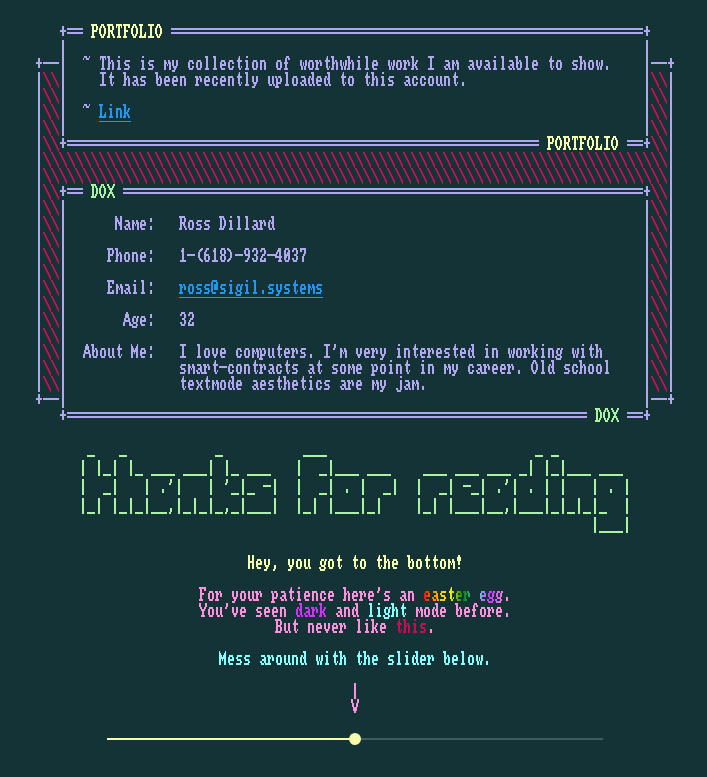
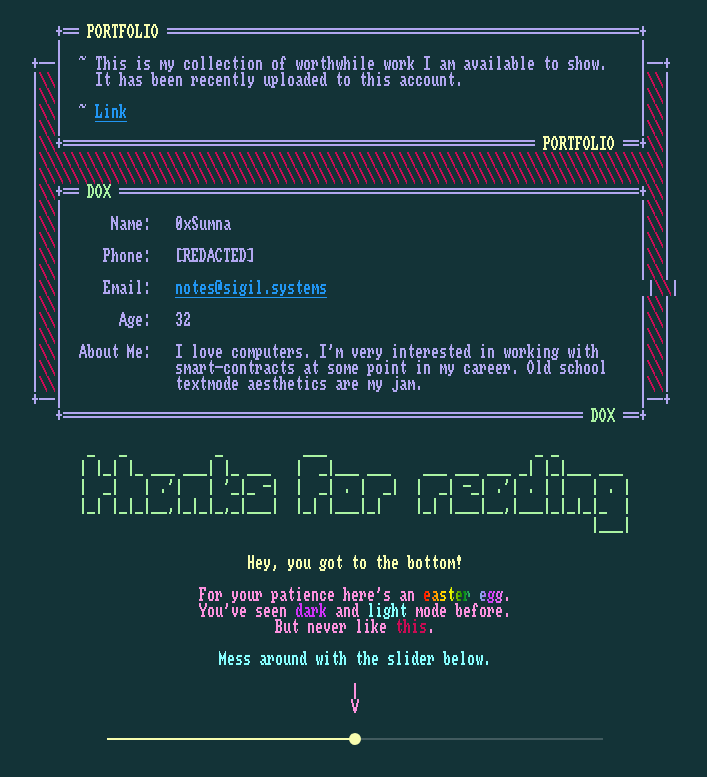
Before and after one commit to ross-sigil/resume, a Vue app: page / in a window 1280 px wide. Shown: the part 1988-2765 px from the top of the page, without its empty margins (285-992 px from the left). Built offline with nearby package versions, Linux system fonts and the light colour scheme.

Commit message:
Update Resume.vue

```diff
--- a/src/views/Resume.vue
+++ b/src/views/Resume.vue
@@ -157,11 +157,11 @@
 |<span class="re">\\\\\\\\\\\\\\\\\\\\\\\\\\\\\\\\\\\\\\\\\\\\\\\\\\\\\\\\\\\\\\\\\\\\\\\\\\\\\\</span>|
 |<span class="re">\\</span>+== <span class="lgr">DOX</span> =================================================================+<span class="re">\\</span>|
 |<span class="re">\\</span>|                                                                        |<span class="re">\\</span>|
-|<span class="re">\\</span>|      Name:   Ross Dillard                                              |<span class="re">\\</span>|
+|<span class="re">\\</span>|      Name:   0xSumna                                                   |<span class="re">\\</span>|
 |<span class="re">\\</span>|                                                                        |<span class="re">\\</span>|
-|<span class="re">\\</span>|     Phone:   1-(618)-932-4037                                          |<span class="re">\\</span>|
+|<span class="re">\\</span>|     Phone:   [REDACTED]                                                |<span class="re">\\</span>|
 |<span class="re">\\</span>|                                                                        |<span class="re">\\</span>|
-|<span class="re">\\</span>|     Email:   <a href="mailto:ross@sigil.systems?subject=Your site either got you an interview or spam!">ross@sigil.systems</a>                                        |<span class="re">\\</span>|
+|<span class="re">\\</span>|     Email:   <a href="mailto:notes@sigil.systems?subject=Your site either got you an interview or spam!">notes@sigil.systems</a>                                        |<span class="re">\\</span>|
 |<span class="re">\\</span>|                                                                        |<span class="re">\\</span>|
 |<span class="re">\\</span>|       Age:   32                                                        |<span class="re">\\</span>|
 |<span class="re">\\</span>|                                                                        |<span class="re">\\</span>|
```
